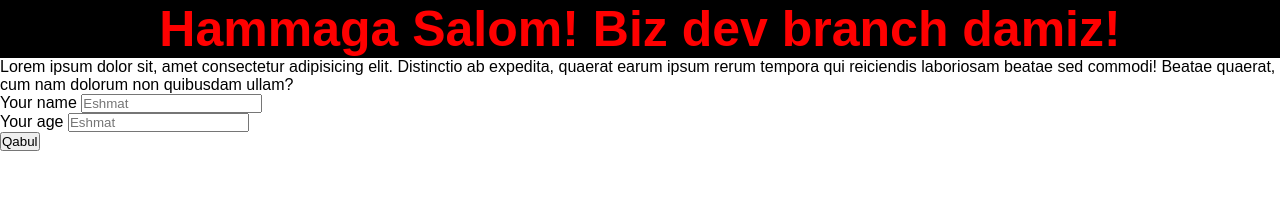
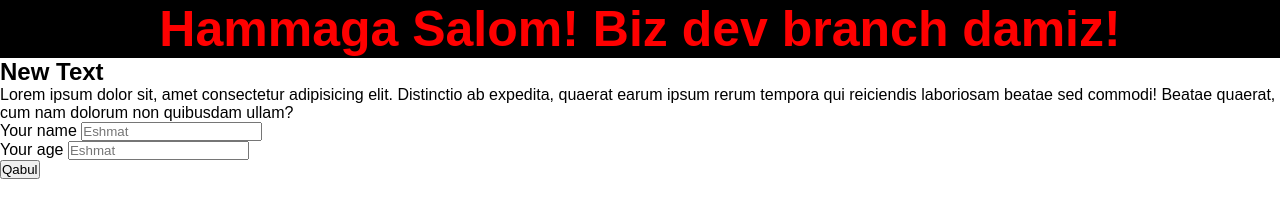
Before and after one commit to egamberdiyevalisherjon/nt-86-2-2, a plain HTML site: page index.html in a window 1280 px wide. Drawn offline with Linux system fonts and the light colour scheme.

Commit message:
added h2

```diff
--- a/index.html
+++ b/index.html
@@ -9,6 +9,7 @@
   </head>
   <body>
     <h1>Hammaga Salom! Biz dev branch damiz!</h1>
+    <h2>New Text</h2>
     <p>
       Lorem ipsum dolor sit, amet consectetur adipisicing elit. Distinctio ab
       expedita, quaerat earum ipsum rerum tempora qui reiciendis laboriosam
```
